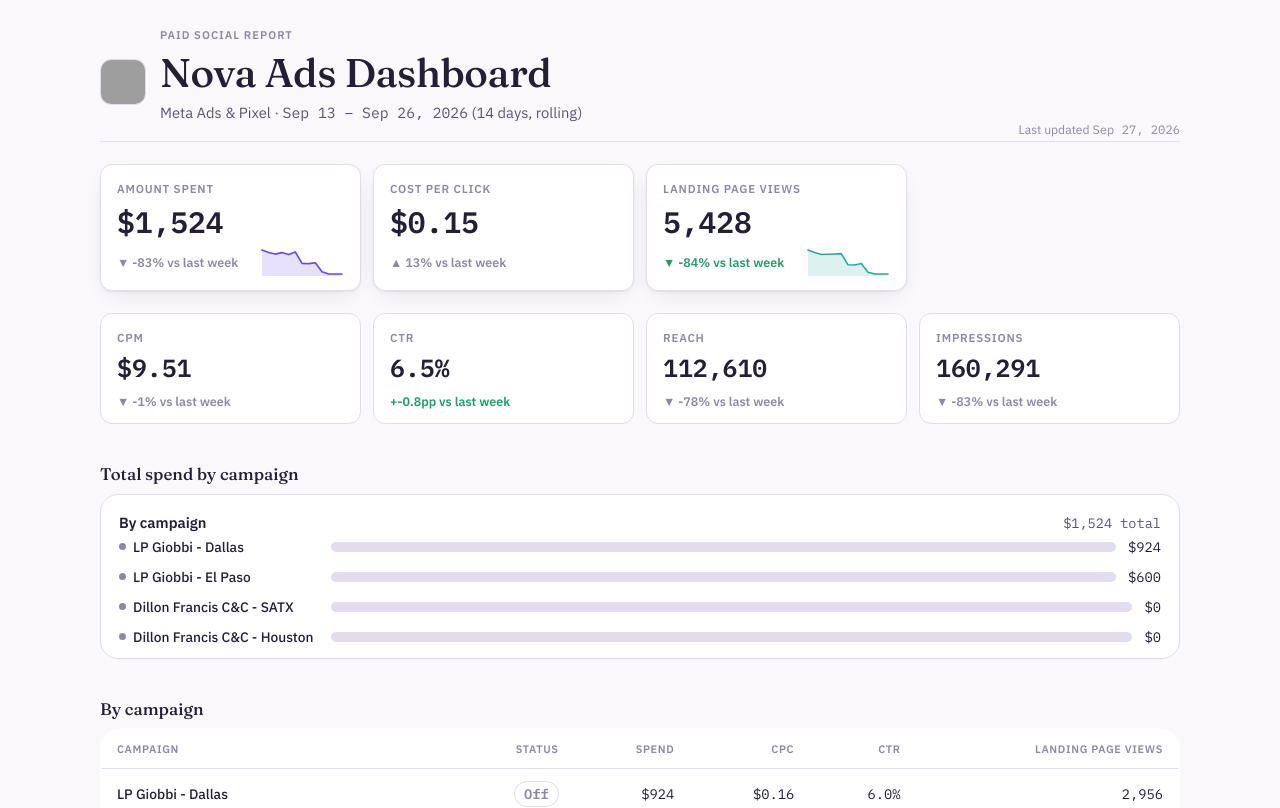
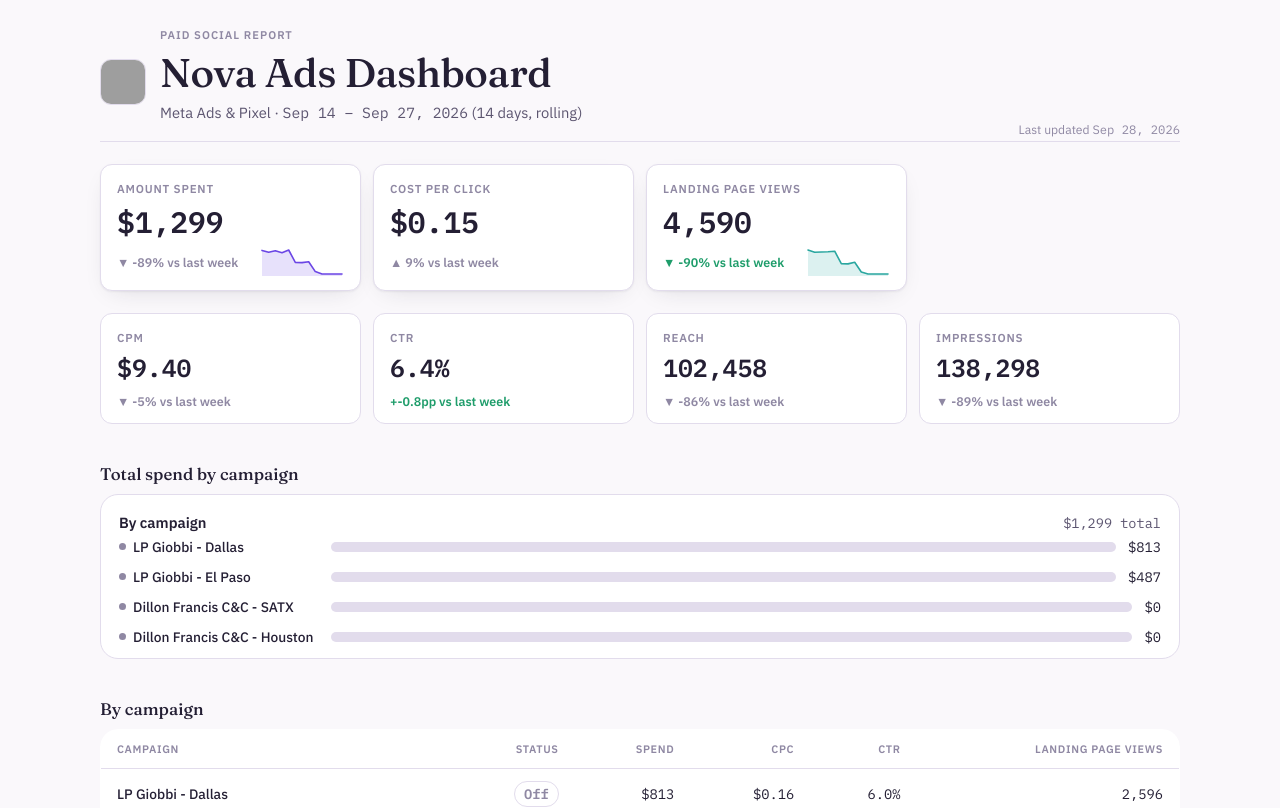
Before and after one commit to tomwantsajobinmusic/portfolio, a website: page nova/index.html in a window 1280 px wide. Shown: the top 808 px of the page. Drawn offline with Linux system fonts and the light colour scheme; grey boxes are pictures that could not be loaded.

Commit message:
Auto-sync Nova dashboard data (2026-09-28)

```diff
--- a/nova/index.html
+++ b/nova/index.html
@@ -330,11 +330,11 @@
       <div>
         <p class="brand-eyebrow">Paid Social Report</p>
         <h1 class="client">Nova Ads Dashboard</h1>
-        <p class="range">Meta Ads &amp; Pixel &middot; <span class="num" id="rangeText">Sep 13 – Sep 26, 2026</span> (14 days, rolling)</p>
+        <p class="range">Meta Ads &amp; Pixel &middot; <span class="num" id="rangeText">Sep 14 – Sep 27, 2026</span> (14 days, rolling)</p>
       </div>
     </div>
     <div class="top-right">
-      <span class="updated">Last updated <span class="num" id="updatedText">Sep 27, 2026</span></span>
+      <span class="updated">Last updated <span class="num" id="updatedText">Sep 28, 2026</span></span>
     </div>
   </header>
 
@@ -377,11 +377,10 @@
 </div>
 
 <script>
-  // ---- Real Meta Marketing API data, act_979054470216542 (Mayfair), 2026-09-13 .. 2026-09-26 ----
+  // ---- Real Meta Marketing API data, act_979054470216542 (Mayfair), 2026-09-14 .. 2026-09-27 ----
   // Auto-generated daily by scripts/sync-nova.js — do not hand-edit this block.
   // Each row: [dateLabel, spend, clicks, impressions, landingPageViews, purchases]
   const DAILY = [
-    ['Sep 13', 224.56, 1536, 21993, 838, 1],
     ['Sep 14', 202.10, 1518, 22244, 749, 0],
     ['Sep 15', 186.54, 1401, 20037, 681, 0],
     ['Sep 16', 200.07, 1350, 22201, 688, 1],
@@ -394,30 +393,31 @@
     ['Sep 23', 0.00, 0, 0, 0, 0],
     ['Sep 24', 0.00, 0, 0, 0, 0],
     ['Sep 25', 0.00, 0, 0, 0, 0],
+    ['Sep 27', 0.00, 0, 0, 0, 0],
   ];
 
   const TOTAL = {
-    spend: 1523.94, impressions: 160291, reach: 112610, clicks: 10404,
-    landingPageViews: 5428, cpc: 0.146476, cpm: 9.507334, ctr: 6.490695,
-    purchases: 8
+    spend: 1299.38, impressions: 138298, reach: 102458, clicks: 8868,
+    landingPageViews: 4590, cpc: 0.146525, cpm: 9.395508, ctr: 6.41224,
+    purchases: 7
   };
 
   // Week-over-week: most recent 7 days of the window vs the 7 before that
   const WOW = {
-    spend: { prev: 1300.01, curr: 223.93 },
-    impressions: { prev: 136610, curr: 23681 },
-    clicks: { prev: 9033, curr: 1371 },
-    reach: { prev: 98649, curr: 21533 },
-    cpm: { prev: 9.516214, curr: 9.456104 },
-    ctr: { prev: 6.612254, curr: 5.789451 },
-    landingPageViews: { prev: 4685, curr: 743 },
-    purchases: { prev: 5, curr: 3 },
+    spend: { prev: 1173.13, curr: 126.25 },
+    impressions: { prev: 124235, curr: 14063 },
+    clicks: { prev: 8072, curr: 796 },
+    reach: { prev: 92670, curr: 12958 },
+    cpm: { prev: 9.44283, curr: 8.977459 },
+    ctr: { prev: 6.497364, curr: 5.660243 },
+    landingPageViews: { prev: 4161, curr: 429 },
+    purchases: { prev: 7, curr: 0 },
   };
   const pctChange = (prev, curr) => prev === 0 ? null : ((curr - prev) / prev) * 100;
 
   const CAMPAIGNS = [
-    { name: 'LP Giobbi - Dallas', status: 'off', spend: 923.64, cpc: 0.158619, ctr: 6.013632, landingPageViews: 2956 },
-    { name: 'LP Giobbi - El Paso', status: 'off', spend: 600.30, cpc: 0.131041, ctr: 7.218607, landingPageViews: 2472 },
+    { name: 'LP Giobbi - Dallas', status: 'off', spend: 812.85, cpc: 0.158204, ctr: 5.981722, landingPageViews: 2596 },
+    { name: 'LP Giobbi - El Paso', status: 'off', spend: 486.53, cpc: 0.130437, ctr: 7.117913, landingPageViews: 1994 },
     { name: 'Dillon Francis C&C - SATX', status: 'off', spend: 0.00, cpc: 0, ctr: 0, landingPageViews: 0 },
     { name: 'Dillon Francis C&C - Houston', status: 'off', spend: 0.00, cpc: 0, ctr: 0, landingPageViews: 0 },
   ];
```
